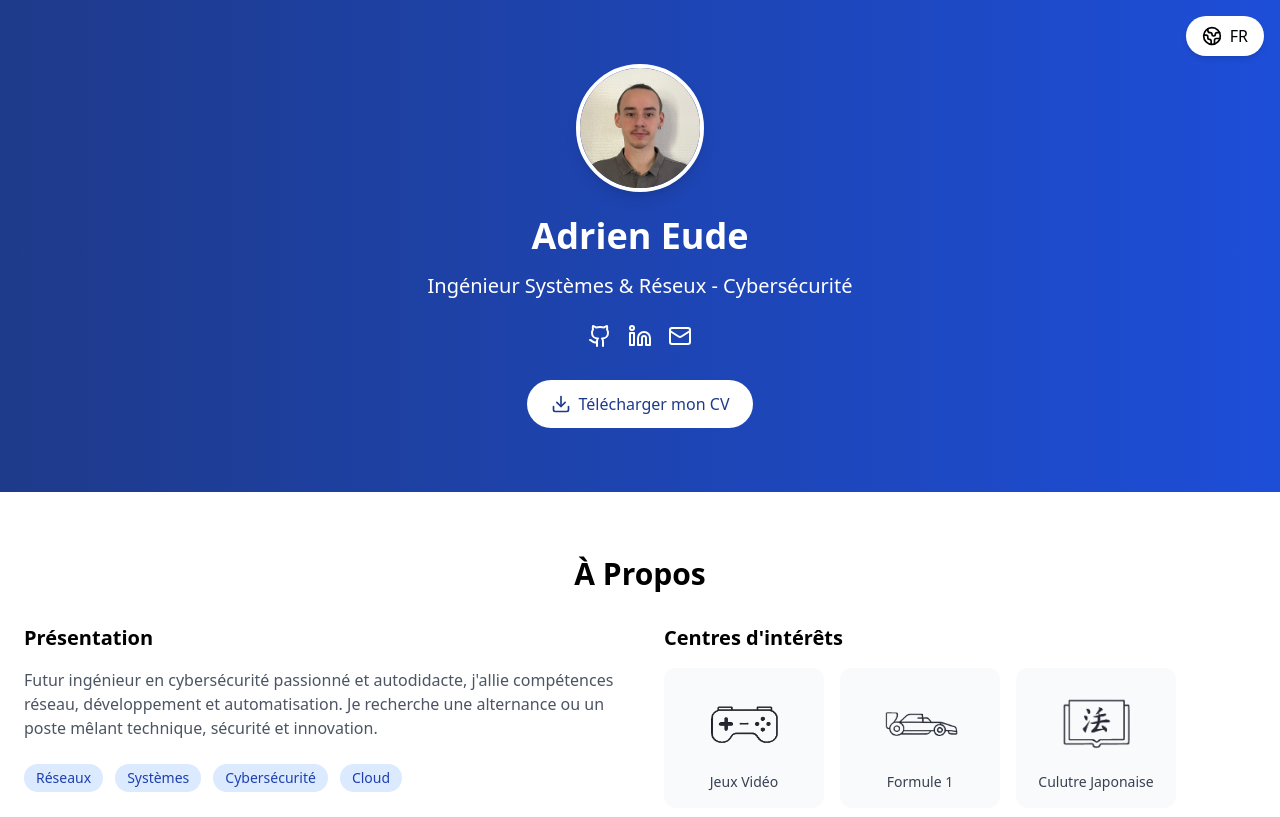
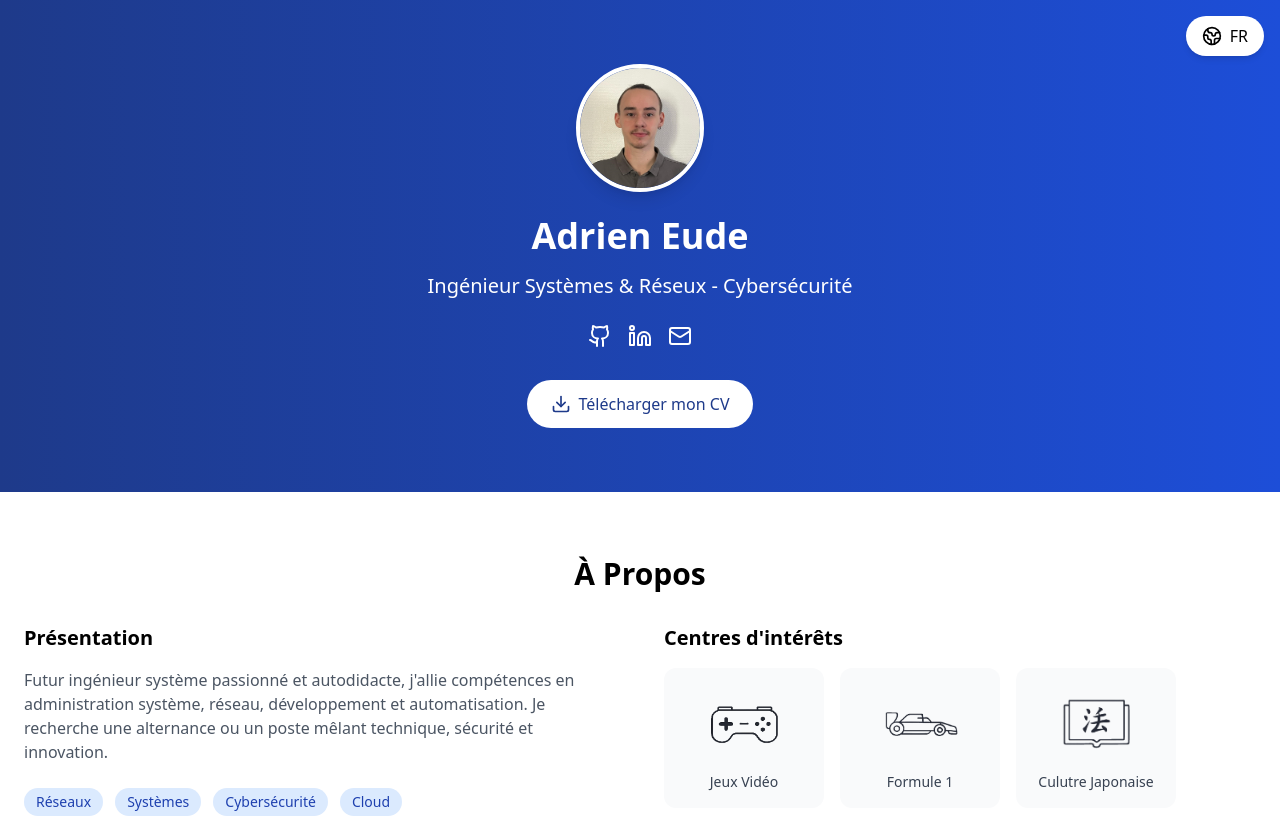
Before and after one commit to eudeadrien/portfoliov2, a React (Vite) app: page / in a window 1280 px wide. Shown: the top 817 px of the page. Built offline with nearby package versions, Linux system fonts and the light colour scheme.

Commit message:
description update

```diff
--- a/src/App.tsx
+++ b/src/App.tsx
@@ -635,7 +635,7 @@ function App() {
       {/* Footer */}
       <footer className="bg-gray-900 text-white py-8">
         <div className="container mx-auto px-6 text-center">
-          <p>© 2024 Votre Nom. {t.copyright}</p>
+          <p>© 2024 Eude Adrien. {t.copyright}</p>
         </div>
       </footer>
     </div>
--- a/src/translations.ts
+++ b/src/translations.ts
@@ -12,7 +12,7 @@ export const translations = {
     experience: "Expérience Professionnelle",
     projects: "Projets",
     certifications: "Certifications",
-    description: "Futur ingénieur en cybersécurité passionné et autodidacte, j'allie compétences réseau, développement et automatisation. Je recherche une alternance ou un poste mêlant technique, sécurité et innovation.",
+    description: "Futur ingénieur système passionné et autodidacte, j'allie compétences en administration système, réseau, développement et automatisation. Je recherche une alternance ou un poste mêlant technique, sécurité et innovation.",
     copyright: "Tous droits réservés.",
     viewDetails: "Voir les détails",
     hideDetails: "Masquer les détails",
@@ -70,7 +70,7 @@ export const translations = {
     experience: "Professional Experience",
     projects: "Projects",
     certifications: "Certifications",
-    description: "As a passionate, self-taught future cybersecurity engineer, I combine network, development and automation skills. I'm looking for a work-study program or a position combining technical skills, security and innovation..",
+    description: "As a passionate, self-taught future system engineer, I combine system, network, development and automation skills. I'm looking for a work-study program or a position combining technical skills, security and innovation..",
     copyright: "All rights reserved.",
     viewDetails: "View details",
     hideDetails: "Hide details",
```
